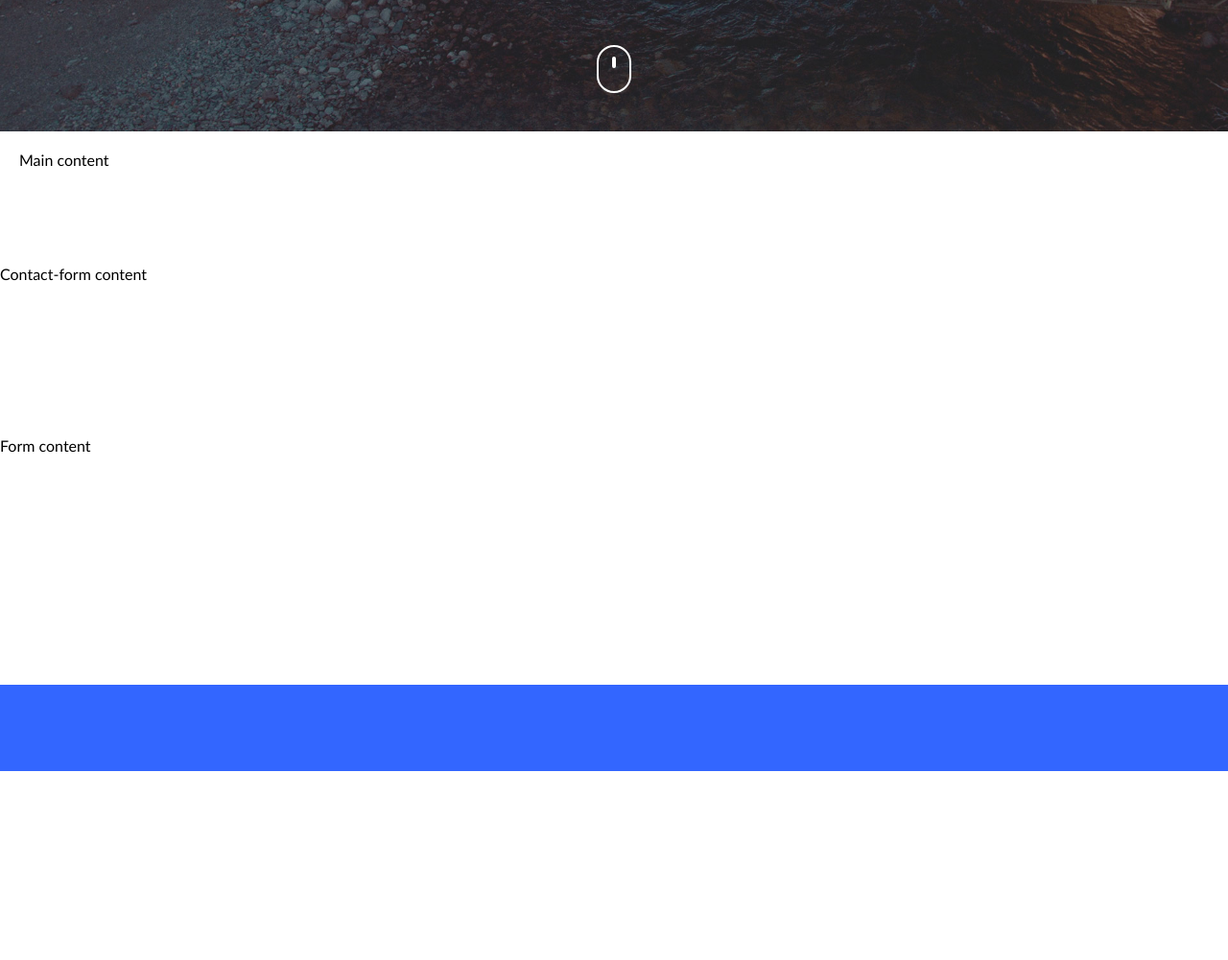
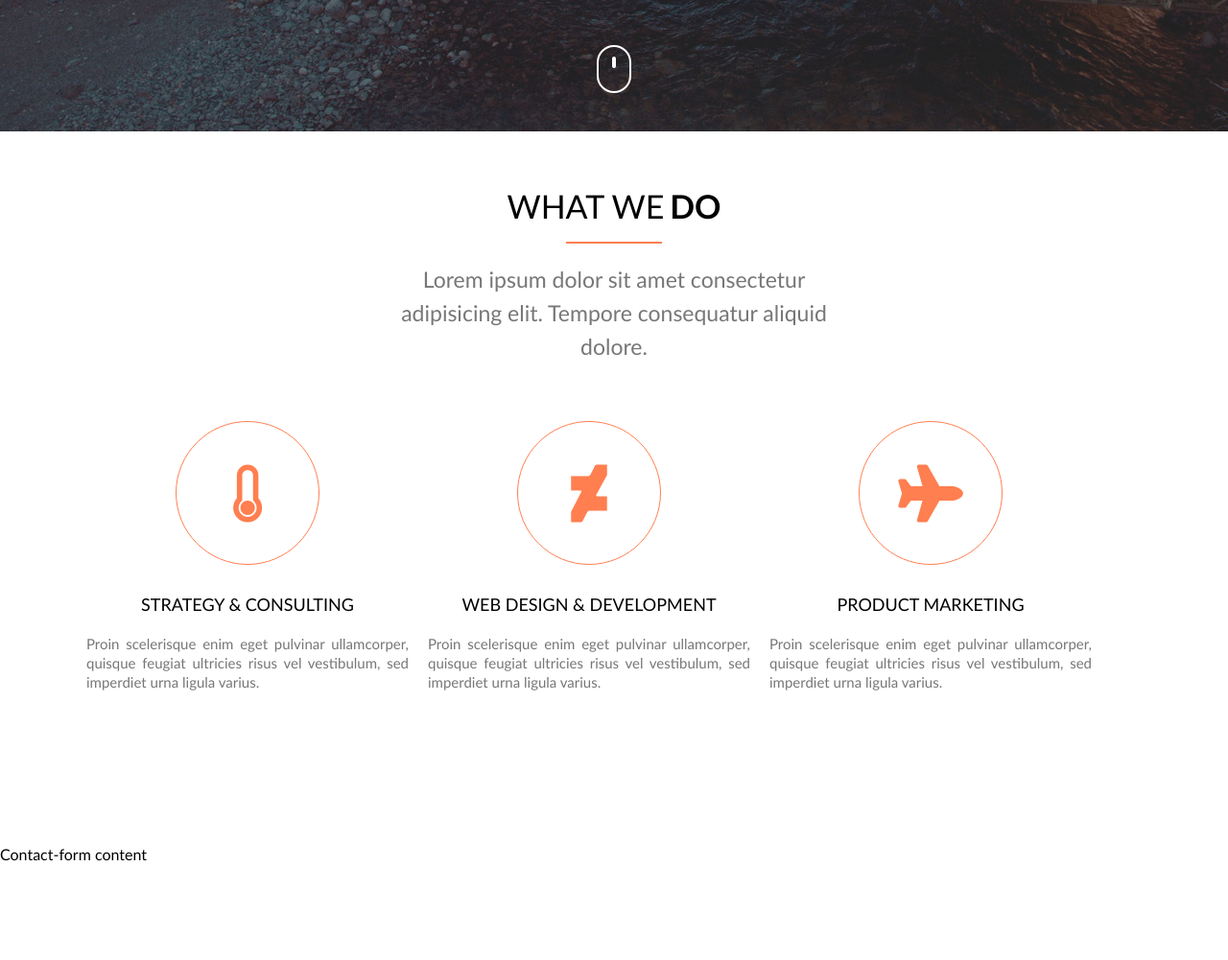
Before and after one commit to ievaskyriene/papildomas, a plain HTML site: page index.html in a window 1280 px wide. Shown: the part 580-1581 px from the top of the page at 96% size. Before the commit the page ends 1384 px from the top, so only its background shows below. Drawn offline with Linux system fonts and the light colour scheme.

Commit message:
content style

```diff
--- a/css/style.css
+++ b/css/style.css
@@ -15,7 +15,8 @@
 
     .container.content{
         background-color: #ffffff;
-        padding: 20px;
+        padding: 60px 80px;
+        text-align: center;
     }
 
     .container.footer {
@@ -106,24 +107,108 @@ p:nth-child(2){
 
 
 /*main content*/
-.content h2 {
+.content-header {
     display: inline-block;
+    width: 500px;
+    padding-bottom: 40px;
+    position: relative;
+}
+
+        .content-header > h2 > p {
+            display: inline;
             width: 100%;
             text-transform: uppercase;
-    font-size: 20px;
-    line-height: 20px;
+            font-size: 34px;
+            font-weight: lighter;
+            color: black;
+        }
+
+            h2 > p:last-child{
+                font-weight: bold;
             }
 
         .content p {
             display: inline-block;
             width: 100%;
-    font-size: 16px;
-    line-height: 20px;
+            font-size: 23px;
+            line-height: 35px;
             margin: 20px 0;
             color: #777777;
+            font-weight: lighter;
         }
 
-.content p > a{
-    color:red;
-    text-decoration: none;
+        span {
+            display: inline-block;
+            width: 100px;
+            border: coral solid 1px;
+            margin-top: 20px;
         }
+
+    .content-row {
+        display: inline-block;
+    }
+
+        .content-column {
+            display: inline-block;
+            width: 30%;
+            float: left;
+            margin: 0 10px;
+
+        }
+
+            h3 {
+                font-size: 18px;
+                font-weight: normal;
+            }
+
+            .content-column > p {
+                font-size: 15px;
+                line-height: 20px;
+                text-align: justify;
+            }
+
+            .ikona {
+                display: inline-block;
+                color: coral;
+                border: coral solid 1px;
+                border-radius: 50%;
+                width: 150px;
+                height: 150px;
+                margin-bottom: 30px;
+                background-color: #ffffff;
+            }
+
+            .ikona:hover {
+                background-color: coral;
+
+            }
+
+                i {
+                    display: inline-block;
+                    font-size: 60px;
+                    color: coral;
+                    margin-top:45px;
+
+                }
+
+                i:hover{
+                    animation: ikonele 1s;
+                    animation-iteration-count: 1;
+
+                    color: #ffffff;
+                }
+
+
+            @keyframes ikonele {
+                0%{
+                    margin-top: 45px;
+                }
+
+                50%{
+                    margin-top: 0;
+                }
+                100% {
+                    margin-top: 90px;
+                }
+
+                }
--- a/index.html
+++ b/index.html
@@ -46,7 +46,7 @@
             <div class="emailas">
                 <input type = "email" placeholder = "Enter your email adress"></input>
                 <div class="btn">
-                   <a href="#"> Send </a>
+                   <a href="#"> Send</a>
                 </div>
             </div>
 
@@ -55,8 +55,42 @@
             </div>
         </div>
     </div>
+
     <div class="container content">
-        Main content
+        <div class="content-header">
+            <h2>
+                <p>What we</p>
+                <p>do</p>
+            </h2>
+            <span></span>
+            <p>Lorem ipsum dolor sit amet consectetur adipisicing elit. Tempore consequatur aliquid dolore.</p>
+        </div>
+
+        <div class="content-row">
+            <div class="content-column">
+                <div class="ikona">
+                    <i class="fas fa-thermometer-empty"></i>
+                </div>
+                <h3>STRATEGY & CONSULTING</h3>
+                <p>Proin scelerisque enim eget pulvinar ullamcorper, quisque feugiat ultricies risus vel vestibulum, sed imperdiet urna ligula varius.</p>
+            </div>
+            <div class="content-column">
+                <div class="ikona">
+                    <i class="fab fa-deviantart"></i>
+                 </div>
+                <h3>WEB DESIGN & DEVELOPMENT</h3>
+                <p>Proin scelerisque enim eget pulvinar ullamcorper, quisque feugiat ultricies risus vel vestibulum, sed imperdiet urna ligula varius.</p>
+            </div>
+            <div class="content-column">
+                <div class="ikona">
+                    <i class="fas fa-plane"></i>
+                </div>
+                <h3>PRODUCT MARKETING</h3>
+                <p>Proin scelerisque enim eget pulvinar ullamcorper, quisque feugiat ultricies risus vel vestibulum, sed imperdiet urna ligula varius.</p>
+            </div>
+        </div>
+
+
     </div>
 
     <div class="container Contact-form">
```
Lines whose indentation alone changed are shown as unchanged.
